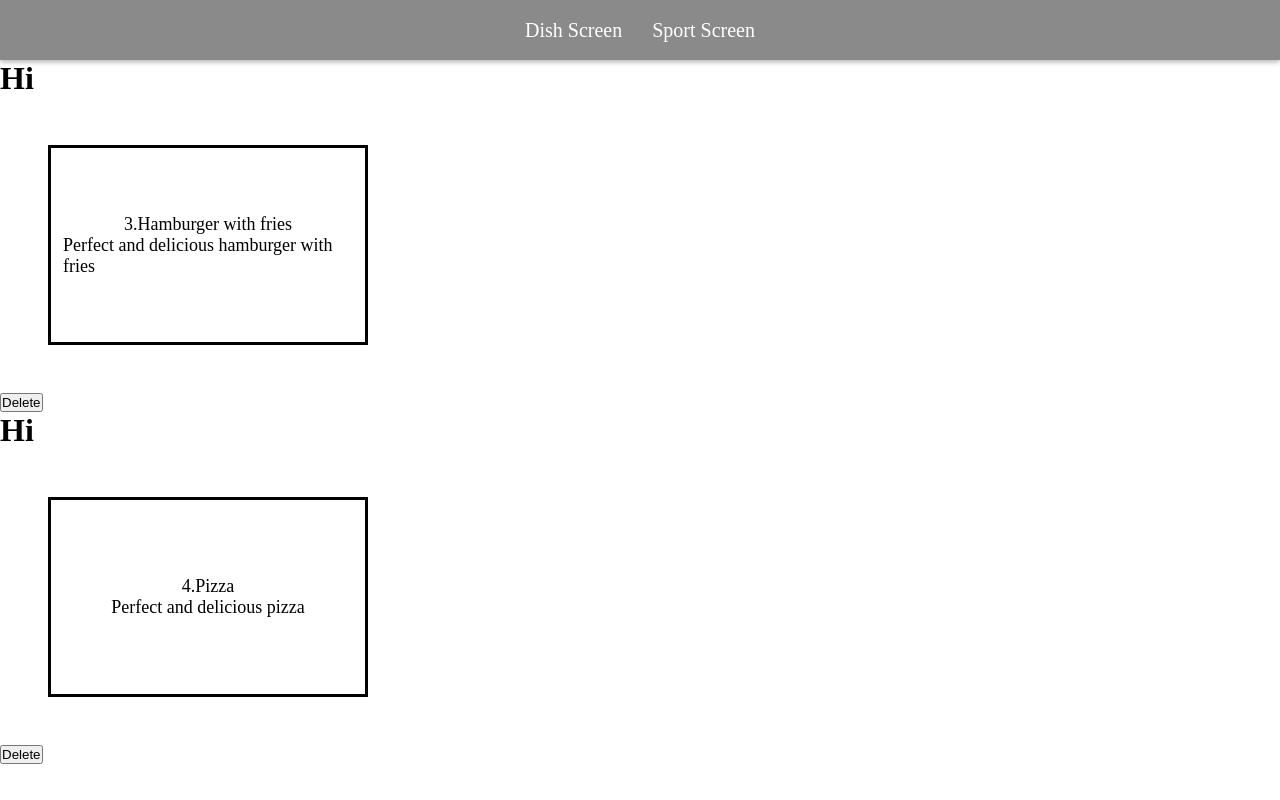
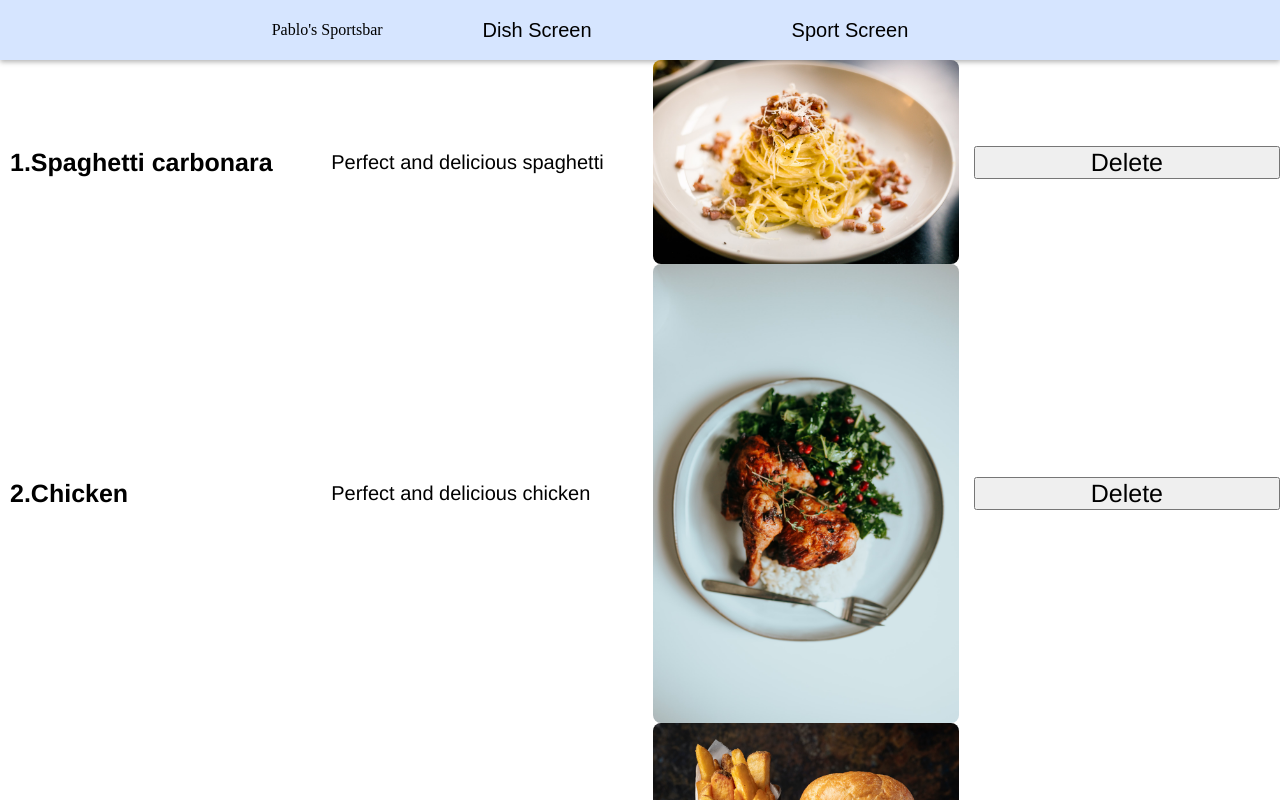
Before and after one commit to MiranKorkmaz/React-Typescript-Starter-Test, a React (Create React App) app: page /dishscreen in a window 1280 px wide. Shown: the top 800 px of the page. Built offline with nearby package versions, Linux system fonts and the light colour scheme; data requests are answered from the project's data file.

Commit message:
better structuring folders

```diff
--- a/src/components/layout/Card.tsx
+++ /dev/null
@@ -1,16 +0,0 @@
-import styled from "styled-components";
-
-export const Card = styled.div`
-    background-color: rgba(255,255,255);
-    width: 320px;
-    border-style: solid;
-    height: 200px;
-    padding: 6px 12px;
-    font-size: 18px;
-    margin-top: 1rem;
-    display: flex;
-    flex-direction: column;
-    margin: 3rem;
-    align-items: center;
-    justify-content: center;
-`
--- /dev/null
+++ b/src/components/layout/StyledButton.tsx
@@ -0,0 +1,6 @@
+import styled from "styled-components";
+
+export const StyledButton = styled.button`
+font-family: helvetica;
+font-size: 25px;
+`
--- /dev/null
+++ b/src/components/layout/StyledCard.tsx
@@ -0,0 +1,25 @@
+import styled from "styled-components"
+
+export const StyledCard = styled.div`
+    display: grid;
+    grid-template-columns: repeat(4, 1fr);
+    grid-template-rows: 1fr;
+    grid-column-gap: 15px;
+    grid-gap: 15px;
+    align-items: center;
+    justify-content: center;
+    padding-left: 10px;
+    h1 {
+        font-family: helvetica;
+        font-size: 25px;
+    }
+    p {
+        font-size: 20px;
+        font-family: helvetica;
+    }
+    img {
+        width: 100%;
+        height: auto;
+        border-radius: 8px;
+    }
+`
--- a/src/components/layout/header/Header.module.css
+++ b/src/components/layout/header/Header.module.css
@@ -1,5 +1,5 @@
 .headerContainer {
-  background-color: rgb(138, 138, 138);
+  background-color: #d6e5ff;
   width: 100%;
   height: 60px;
   display: flex;
@@ -21,7 +21,7 @@
 
 .headerContainer .linkStyle {
   text-decoration: none;
-  color: #fff;
+  color: rgb(0, 0, 0);
   font-size: 1.2rem;
   transition: color 0.25s ease-in-out, border 0.05s ease-in-out;
 }
@@ -32,8 +32,9 @@
 }
 
 .headerContainer p a {
-  color: #fff;
-  padding-inline: 15px;
+  color: rgb(0, 0, 0);
+  padding-inline: 100px;
   font-size: 20px;
   text-decoration: none;
+  font-family: Arial, Helvetica, sans-serif;
 }
--- a/src/components/layout/header/Header.tsx
+++ b/src/components/layout/header/Header.tsx
@@ -4,6 +4,9 @@
 export const Header = () => {
   return (
     <div className={styles.headerContainer}>
+      <p>
+        Pablo's Sportsbar
+      </p>
       <p>
         <a href="/dishscreen">Dish Screen</a>
       </p>
--- /dev/null
+++ b/src/components/screen-cards/DishCard.tsx
@@ -0,0 +1,38 @@
+import React, { useState } from "react"
+import { StyledButton } from '../layout/StyledButton'
+import { StyledCard } from "../layout/StyledCard"
+
+export interface DishType {
+  id: string,
+  title: string,
+  description: string,
+  url?: string,
+}
+
+export const Dish: React.FC<DishType> = ({ id, title, description, url }: { id: string, title: string, description: string, url?: string }) => {
+  const [deleteDish, setDeleteDish] = useState([])
+  function handleOnDelete() {
+    const url = `http://localhost:3000/dishes/${id}`
+    fetch(url, {
+      method: "DELETE",
+      headers: {
+        'Content-Type': 'application/json'
+      }
+    })
+      .then(res => res.json())
+      .then(data => {
+        setDeleteDish(data)
+        window.location.reload()
+      })
+      .catch(err => console.log(err))
+  }
+
+  return (
+    <StyledCard>
+      <h1>{id}.{title}</h1>
+      <p>{description}</p>
+      <img src={url} alt="Menu food" />
+      <StyledButton onClick={handleOnDelete}>Delete</StyledButton>
+    </StyledCard>
+  )
+}
--- /dev/null
+++ b/src/components/screen-cards/SportCard.tsx
@@ -0,0 +1,39 @@
+import React, { useState } from "react"
+import { StyledButton } from '../layout/StyledButton'
+import { StyledCard } from "../layout/StyledCard"
+
+export interface SportType {
+    id: string,
+    title: string,
+    description: string,
+    url?: string,
+}
+
+
+export const Sport: React.FC<SportType> = ({ id, title, description, url }: { id: string, title: string, description: string, url?: string }) => {
+    const [deleteSport, setDeleteSport] = useState([])
+    function handleOnDelete() {
+        const url = `http://localhost:3000/sports/${id}`
+        fetch(url, {
+            method: "DELETE",
+            headers: {
+                'Content-Type': 'application/json'
+            }
+        })
+            .then(res => res.json())
+            .then(data => {
+                setDeleteSport(data)
+                window.location.reload()
+            })
+            .catch(err => console.log(err))
+    }
+
+    return (
+        <StyledCard>
+            <h1>{id}.{title}</h1>
+            <p>{description}</p>
+            <img src={url} alt="Sport pictures" />
+            <StyledButton onClick={handleOnDelete} >Delete</StyledButton>
+        </StyledCard>
+    )
+}
--- a/src/db/db.json
+++ b/src/db/db.json
@@ -1,42 +1,14 @@
 {
   "dishes": [
-    {
-      "id": 3,
-      "title": "Hamburger with fries",
-      "description": "Perfect and delicious hamburger with fries",
-      "url": "/assets/hamburger.jpg"
-    },
-    {
-      "id": 4,
-      "title": "Pizza",
-      "description": "Perfect and delicious pizza",
-      "url": "/assets/pizza.jpg"
-    }
+    { "id": 1, "title": "Spaghetti carbonara", "description": "Perfect and delicious spaghetti", "url": "/assets/carbonara.jpg"},
+    { "id": 2, "title": "Chicken", "description": "Perfect and delicious chicken", "url": "/assets/chicken.jpg"},
+    { "id": 3, "title": "Hamburger with fries", "description": "Perfect and delicious hamburger with fries", "url": "/assets/hamburger.jpg"},
+    { "id": 4, "title": "Pizza", "description": "Perfect and delicious pizza", "url": "/assets/pizza.jpg"}
   ],
   "sports": [
-    {
-      "id": 1,
-      "title": "Basketball",
-      "description": "Basketball is a fine sport.",
-      "url": "/assets/basketball.jpg"
-    },
-    {
-      "id": 2,
-      "title": "Football",
-      "description": "Football is a fine sport.",
-      "url": "/assets/football.jpg"
-    },
-    {
-      "id": 3,
-      "title": "Golf",
-      "description": "Golf is a fine sport.",
-      "url": "/assets/golf.jpg"
-    },
-    {
-      "id": 4,
-      "title": "Athletics",
-      "description": "Athletics is a fine sport.",
-      "url": "/assets/athletics.jpg"
-    }
+    { "id": 1, "title": "Basketball", "description": "Basketball is a fine sport.", "url": "/assets/basketball.jpg"},
+    { "id": 2, "title": "Football", "description": "Football is a fine sport.", "url": "/assets/football.jpg"},
+    { "id": 3, "title": "Golf", "description": "Golf is a fine sport.", "url": "/assets/golf.jpg"},
+    { "id": 4, "title": "Athletics", "description": "Athletics is a fine sport.", "url": "/assets/athletics.jpg"}
   ]
 }
--- a/src/screens/dish-screen/DishScreen.tsx
+++ b/src/screens/dish-screen/DishScreen.tsx
@@ -1,38 +1,10 @@
 import React, {useState, useEffect} from 'react'
-import { Card } from '../../components/layout/Card'
+import {Dish, DishType} from "../../components/screen-cards/DishCard"
 
 interface Props {}
 
-interface Dish {
-  id: string,
-  title: string,
-  description: string,
-  url?: string
-}
-
-const Title: React.FC<Props> = () => {
-  return (
-    <div>
-      <h1>Hi</h1>
-    </div>
-  )
-}
-
-
-const Dishes: React.FC<Dish> = ({id, title, description, url}: {id: string, title: string, description: string, url?: string}) => {
-  return (
-    <Card>
-        <p>{id}.{title}</p>
-        <p>{description}</p>
-        {/* <img src={url} alt="Picture of Dish" /> */}
-    </Card>
-  )
-}
-
-
 export const DishScreen: React.FC<Props> = () => {
   const [dish, setDish] = useState([])
-  const [deleteDish, setDeleteDish] = useState([])
   useEffect(() => {
     const url = "http://localhost:3000/dishes"
     fetch(url, {
@@ -44,39 +16,24 @@
     .then(res => res.json())
     .then(data => {
       setDish(data)
+
     })
   }, [])
-
-  function handleOnDelete(id: string) {
-    const url = `http://localhost:3000/dishes/${id}`
-    fetch(url, {
-      method: "DELETE",
-      headers: {
-        'Content-Type': 'application/json'
-      }
-    })
-    .then(res => res.json())
-    .then(data => {
-      setDeleteDish(data)
-    })
-}
 
 
 return (
   <div>
-      {dish && dish.map((single: Dish) =>
-        <div>
-          <Title />
-            <Dishes
+    {dish &&  dish.map((single: DishType) => {
+      return (
+        <div key={single.id}>
+         <Dish
           id={single.id}
-            key={single.id}
           title={single.title}
           description={single.description}
           url={single.url}
          />
-          <button onClick={e => {e.preventDefault(); window.location.reload(); handleOnDelete(single.id)}}>Delete</button>
+     </div>
+     )
+    })}
   </div>
 )}
-  </div>
-)
-}
--- a/src/screens/sports-screen/SportsScreen.tsx
+++ b/src/screens/sports-screen/SportsScreen.tsx
@@ -1,25 +1,7 @@
-import React, {useState, useEffect} from 'react'
-import { Card } from '../../components/layout/Card'
+import React, { useState, useEffect } from 'react'
+import {Sport, SportType } from "../../components/screen-cards/SportCard"
 
 interface Props {}
-
-interface Sport {
-  id: string,
-  title: string,
-  description: string,
-  url: string
-}
-
-const Sports: React.FC<Sport> = ({id, title, description, url}) => {
-  return (
-    <Card>
-        <p>{id}</p>
-        <p>{title}</p>
-        <p>{description}</p>
-        {/* <img src={url} alt="Picture of Dish" /> */}
-    </Card>
-  )
-}
 
 export const SportsScreen: React.FC<Props> = () => {
   const [sport, setSport] = useState([])
@@ -38,13 +20,18 @@
   }, [])
   return (
     <div>
-      {sport && sport.map((single: Sport) => <Sports
+      {sport && sport.map((single: SportType) => {
+        return (
+          <div key={single.id}>
+            <Sport
               id={single.id}
-        key={single.id}
               title={single.title}
               description={single.description}
               url={single.url}
-      />)}
+            />
+          </div>
+        )
+      })}
     </div>
   )
 }
```
Also changed, not shown: src/components/Layout.tsx (deleted, +0 -12 lines). Lines whose indentation alone changed are shown as unchanged.
